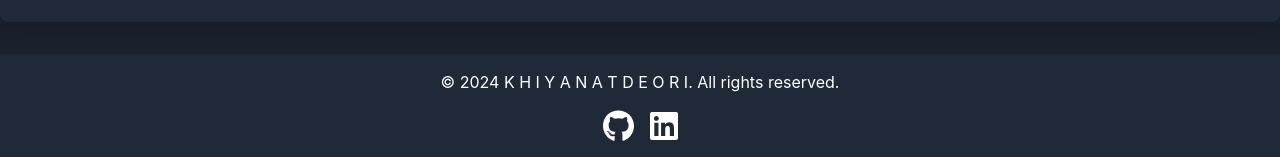
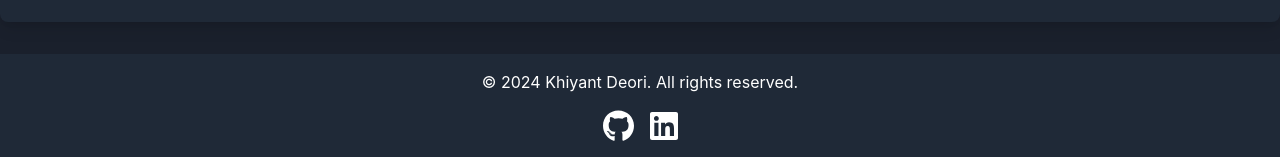
Before and after one commit to Khiyanat-Deori/my-portfolio, a React (Create React App) app: page / in a window 1280 px wide. Shown: the part 2450-2607 px from the top of the page. Built offline with nearby package versions, Linux system fonts and the light colour scheme.

Commit message:
style: footer

```diff
--- a/src/components/Footer.js
+++ b/src/components/Footer.js
@@ -1,15 +1,3 @@
-// import React from 'react';
-
-// const Footer = () => (
-//   <footer className="bg-gray-800 text-white p-4">
-//     <div className="container mx-auto text-center">
-//       <p>&copy; 2024 K H I Y A N A T D E O R I. All rights reserved.</p>
-//     </div>
-//   </footer>
-// );
-
-// export default Footer;
-
 import React from 'react';
 import { FontAwesomeIcon } from '@fortawesome/react-fontawesome';
 import { faLinkedin, faGithub } from '@fortawesome/free-brands-svg-icons';
@@ -17,7 +5,7 @@ import { faLinkedin, faGithub } from '@fortawesome/free-brands-svg-icons';
 const Footer = () => (
   <footer className="bg-gray-800 text-white p-4">
     <div className="container mx-auto text-center">
-      <p>&copy; 2024 K H I Y A N A T D E O R I. All rights reserved.</p>
+      <p>&copy; 2024 Khiyant Deori. All rights reserved.</p>
       <div className="mt-4 flex justify-center space-x-4">
 
         <a
```
